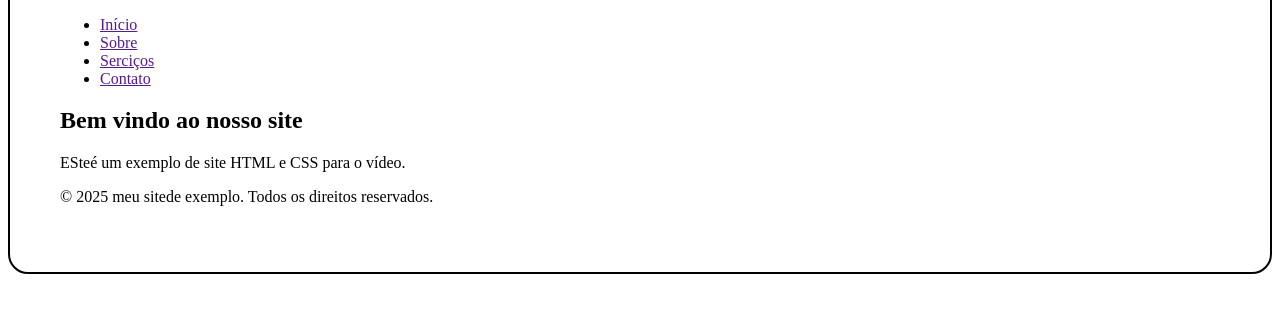
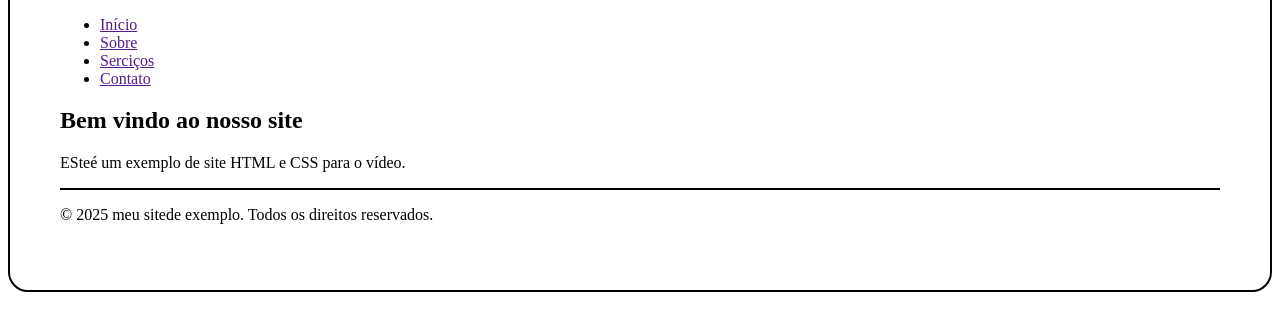
Before and after one commit to HumbertoEliaSoares01/Fernanda-Kipper-Dev, a plain HTML site: page index.html in a window 1280 px wide. Shown: the part 212-542 px from the top of the page. Drawn offline with Linux system fonts and the light colour scheme.

Commit message:
mais alterações em estilo.css

```diff
--- a/estilo.css
+++ b/estilo.css
@@ -7,3 +7,6 @@ body{
     border: 2px solid #000;
     border-radius: 20px;
 }
+footer{
+    border-top: 2px solid #000
+}
```
